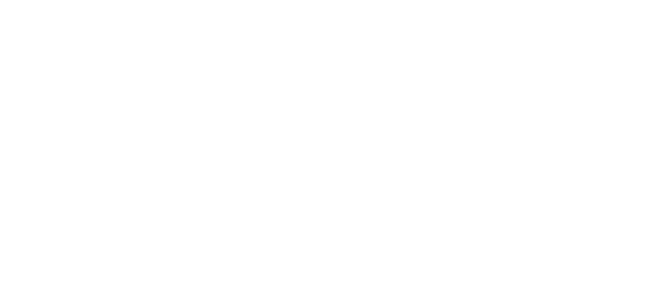
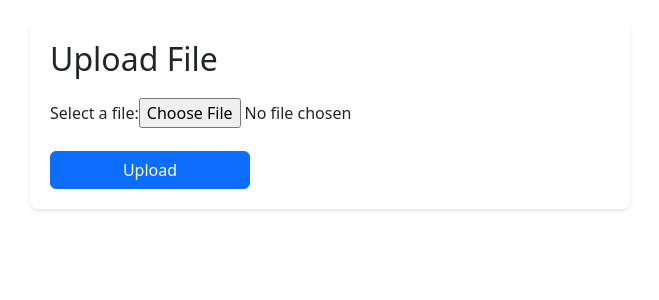
Before and after one commit to Periquito34/FrontLLM, an Angular app in the folder frontACME/: page /upload in a window 1280 px wide. Before the commit this address led to /. Shown: the top 300 px of the page, without its empty margins (310-969 px from the left). Built offline with nearby package versions, Linux system fonts and the light colour scheme; a web font is replaced by a local one.

Commit message:
update upload component

```diff
--- a/frontACME/src/app/api.service.ts
+++ b/frontACME/src/app/api.service.ts
@@ -14,4 +14,11 @@
     const headers = new HttpHeaders({ 'Content-Type': 'application/json' });
     return this.http.post<any>(this.apiUrl, { context }, { headers });
   }
+
+  uploadFile(file: File): Observable<any> {
+    const formData: FormData = new FormData();
+    formData.append('file', file, file.name);
+
+    return this.http.post<any>(`${this.apiUrl}/upload`, formData);
+  }
 }
--- a/frontACME/src/app/app-routing.module.ts
+++ b/frontACME/src/app/app-routing.module.ts
@@ -1,10 +1,12 @@
 import { NgModule } from '@angular/core';
 import { RouterModule, Routes } from '@angular/router';
 import { QuestionGeneratorComponent } from './question-generator/question-generator.component';
+import { FileUploadComponent } from './file-upload/file-upload.component';
 
 const routes: Routes = [
   { path: '', redirectTo: '/question-generator', pathMatch: 'full' },
-  { path: 'question-generator', component: QuestionGeneratorComponent }
+  { path: 'question-generator', component: QuestionGeneratorComponent },
+  { path: 'upload', component: FileUploadComponent } // Nueva ruta para el componente FileUploadComponent
 ];
 
 @NgModule({
--- a/frontACME/src/app/app.module.ts
+++ b/frontACME/src/app/app.module.ts
@@ -6,11 +6,13 @@
 
 import { AppComponent } from './app.component';
 import { QuestionGeneratorComponent } from './question-generator/question-generator.component';
+import { FileUploadComponent } from './file-upload/file-upload.component';
 
 @NgModule({
   declarations: [
     AppComponent,
-    QuestionGeneratorComponent
+    QuestionGeneratorComponent,
+    FileUploadComponent
   ],
   imports: [
     BrowserModule,
--- /dev/null
+++ b/frontACME/src/app/file-upload/file-upload.component.css
@@ -0,0 +1,30 @@
+.container {
+    background: white;
+    padding: 20px;
+    border-radius: 8px;
+    box-shadow: 0 2px 4px rgba(0,0,0,0.1);
+    max-width: 600px;
+    margin: 20px auto;
+  }
+
+  h2 {
+    margin-bottom: 20px;
+  }
+
+  .form-group {
+    margin-bottom: 15px;
+  }
+
+  .btn-primary {
+    width: 100%;
+    max-width: 200px;
+  }
+
+  .alert {
+    text-align: center;
+  }
+
+  a.btn-success {
+    display: inline-block;
+    margin-top: 20px;
+  }
--- /dev/null
+++ b/frontACME/src/app/file-upload/file-upload.component.html
@@ -0,0 +1,16 @@
+<div class="container">
+    <h2>Upload File</h2>
+    <form (submit)="onUpload()">
+      <div class="form-group">
+        <label for="fileInput">Select a file:</label>
+        <input type="file" class="form-control-file" id="fileInput" (change)="onFileSelected($event)">
+      </div>
+      <button type="submit" class="btn btn-primary mt-2">Upload</button>
+    </form>
+    <div *ngIf="uploadMessage" class="alert mt-3" [ngClass]="{'alert-success': uploadMessage === 'File uploaded successfully!', 'alert-danger': uploadMessage !== 'File uploaded successfully!'}">
+      {{ uploadMessage }}
+    </div>
+    <div *ngIf="downloadUrl" class="mt-3">
+      <a [href]="downloadUrl" target="_blank" class="btn btn-success">Download Processed PDF</a>
+    </div>
+  </div>
--- /dev/null
+++ b/frontACME/src/app/file-upload/file-upload.component.ts
@@ -0,0 +1,56 @@
+import { Component } from '@angular/core';
+import { HttpClient, HttpEventType, HttpErrorResponse } from '@angular/common/http';
+
+@Component({
+  selector: 'app-file-upload',
+  templateUrl: './file-upload.component.html',
+  styleUrls: ['./file-upload.component.css']
+})
+export class FileUploadComponent {
+  selectedFile: File | null = null;
+  uploadMessage: string = '';
+  downloadUrl: string = '';
+
+  constructor(private http: HttpClient) { }
+
+  onFileSelected(event: any) {
+    this.selectedFile = event.target.files[0];
+  }
+
+  onUpload() {
+    if (!this.selectedFile) {
+      this.uploadMessage = 'Please select a file first.';
+      return;
+    }
+
+    const formData: FormData = new FormData();
+    formData.append('file', this.selectedFile);
+
+    this.http.post<any>('http://localhost:5000/upload', formData, {
+      reportProgress: true,
+      observe: 'events'
+    }).subscribe(
+      event => {
+        if (event.type === HttpEventType.UploadProgress) {
+          if (event.total !== undefined) {
+            console.log(`File is ${Math.round(100 * event.loaded / event.total)}% uploaded.`);
+          } else {
+            console.log('File is being uploaded...');
+          }
+        } else if (event.type === HttpEventType.Response) {
+          this.uploadMessage = 'File uploaded successfully!';
+          this.downloadUrl = `http://localhost:5000/download/${event.body.output_path.split('/').pop()}`;
+          console.log(event.body);
+        }
+      },
+      (error: HttpErrorResponse) => {
+        this.uploadMessage = `File upload failed: ${error.message}`;
+        console.error(error);
+      }
+    );
+  }
+
+  onDownload() {
+    window.open(this.downloadUrl, '_blank'); // Abrir la URL de descarga en una nueva pestaña
+  }
+}
```
Also changed, not shown: 1 other file (tests, documents, lock files or other folders).
